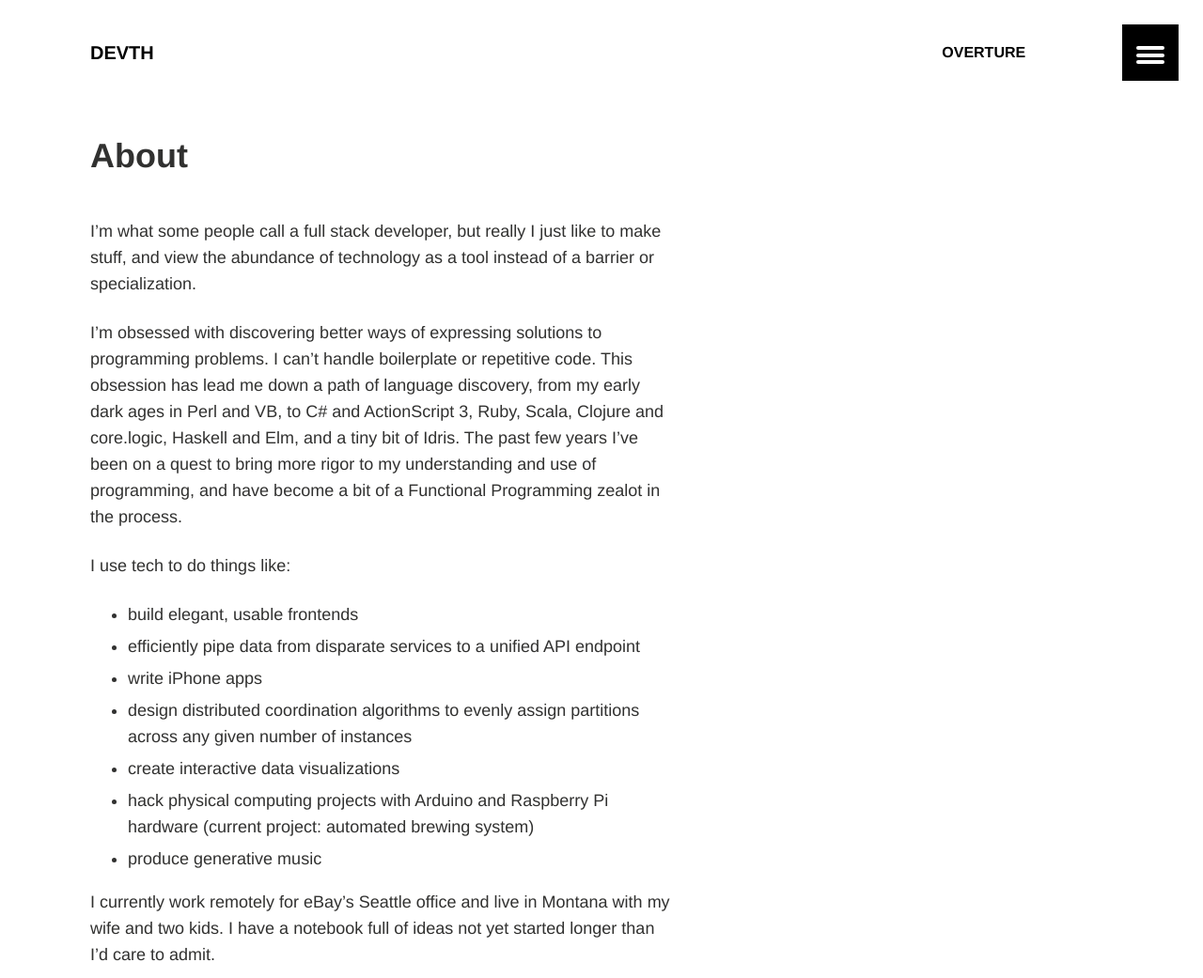
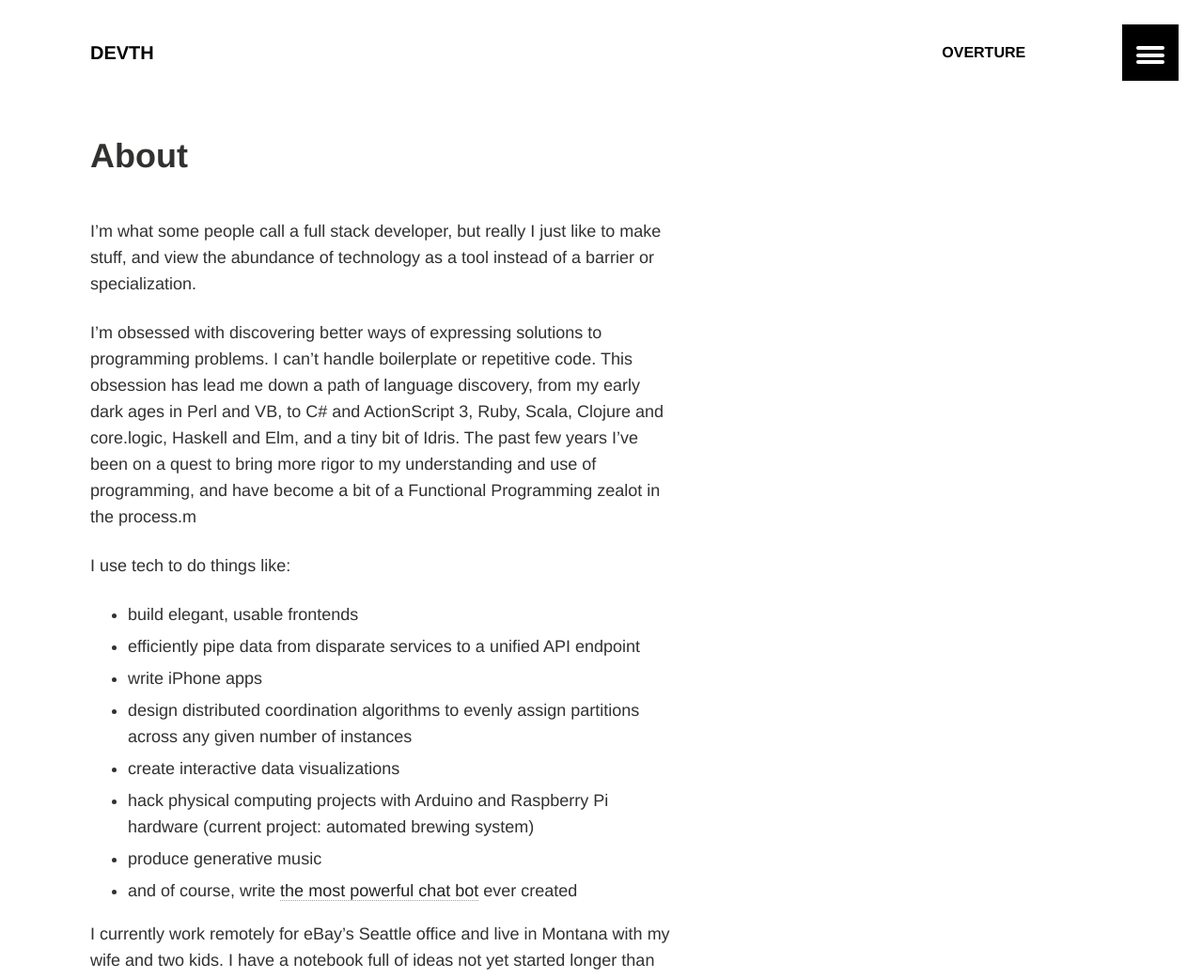
Before and after one commit to devth/devth.github.com, a Jekyll site: the page built from about.md, in a window 1280 px wide and 1400 px high. Shown: the top 1041 px of the window at 94% size. Built offline with Jekyll 4.4.1, drawn with Linux system fonts in a browser that asks for light colours.

Commit message:
Add yetibot link

```diff
--- a/about.md
+++ b/about.md
@@ -13,7 +13,7 @@ me down a path of language discovery, from my early dark ages in Perl and VB, to
 C# and ActionScript 3, Ruby, Scala, Clojure and core.logic, Haskell and Elm, and
 a tiny bit of Idris. The past few years I've been on a quest to bring more rigor
 to my understanding and use of programming, and have become a bit of a
-Functional Programming zealot in the process.
+Functional Programming zealot in the process.m
 
 I use tech to do things like:
 
@@ -26,6 +26,7 @@ I use tech to do things like:
 - hack physical computing projects with Arduino and Raspberry Pi hardware
   (current project: automated brewing system)
 - produce generative music
+- and of course, write [the most powerful chat bot](https://github.com/devth/yetibot) ever created
 
 I currently work remotely for eBay's Seattle office and live in Montana with my
 wife and two kids. I have a notebook full of ideas not yet started longer than
```
